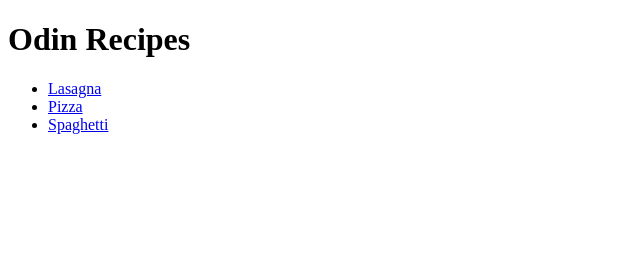
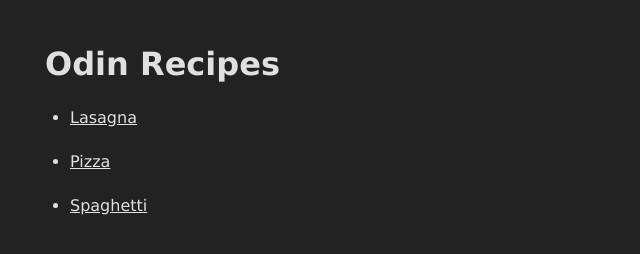
Before and after one commit to TheQueCode/Project-Recipes, a plain HTML site: page index.html in a window 1280 px wide. Shown: the whole page, without its empty margins (0-640 px from the left). Drawn offline with Linux system fonts and the light colour scheme.

Commit message:
Block & Inline box types

```diff
--- a/css/style.css
+++ b/css/style.css
@@ -0,0 +1,23 @@
+* {
+    padding: 0px;
+    margin: 0px;
+    box-sizing: border-box;
+    background-color: rgb(34, 34, 34);
+    color: rgb(224, 224, 224);
+    font-family: Verdana, Geneva, Tahoma, sans-serif;
+}
+
+.index-container{
+    margin: 10px;
+    padding: 10px;
+}
+
+h1,
+h2,
+h3,
+ol,
+ul,
+li,
+p {
+    margin: 25px;
+}
--- a/index.html
+++ b/index.html
@@ -7,11 +7,12 @@
     <title>Recipes</title>
 </head>
 <body>
-    <h1>Odin Recipes</h1>
-    <ul>
-        <li><a href="recipes/lasagna.html">Lasagna</a></li>
-        <li><a href="recipes/pizza.html">Pizza</a></li>
-        <li><a href="recipes/spaghetti.html">Spaghetti</a></li>
-    </ul>
+    <div class="index-container">
+        <h1>Odin Recipes</h1>
+            <ul>
+                <li><a href="recipes/lasagna.html">Lasagna</a></li>
+                <li><a href="recipes/pizza.html">Pizza</a></li>        <li><a href="recipes/spaghetti.html">Spaghetti</a></li>
+            </ul>
+    </div>
 </body>
 </html>
```
Also changed, not shown: recipes/lasagna.html (+1 -0 lines), recipes/pizza.html (+1 -0 lines), recipes/spaghetti.html (+1 -0 lines).
